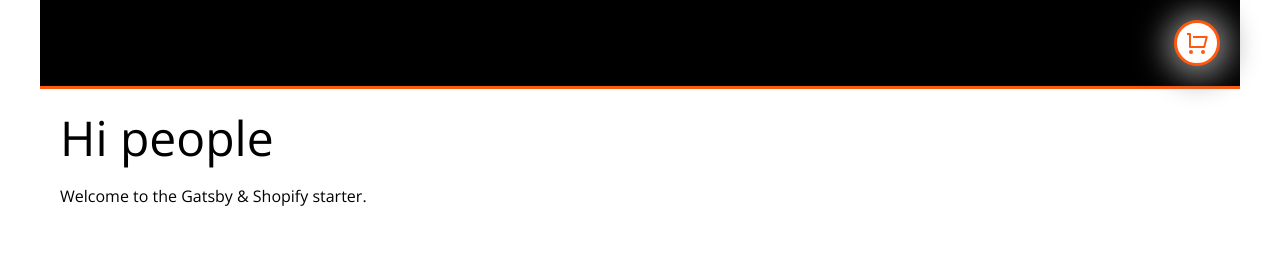
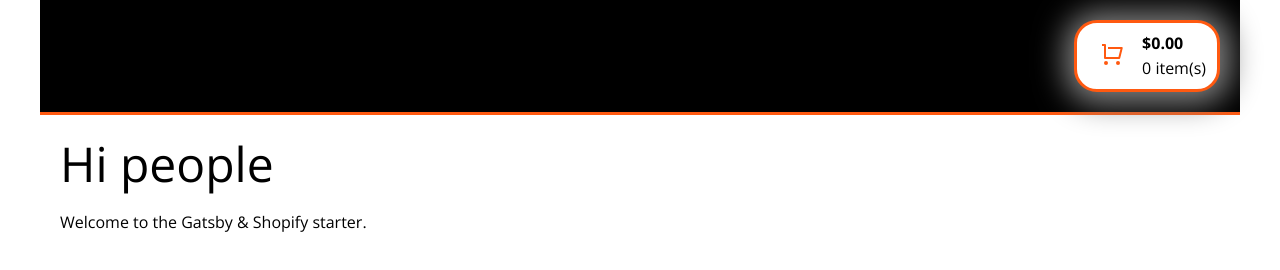
Before and after one commit to carrigan223/gatsby-shopify, a Gatsby site: page / in a window 1280 px wide. Built offline with nearby package versions, Linux system fonts and the light colour scheme; Gatsby itself is replaced by a stand-in of ours; no server answers; what shopify-buy would draw is missing.

Commit message:
added styled link component for cart

```diff
--- a/src/components/Cart/index.js
+++ b/src/components/Cart/index.js
@@ -1,15 +1,29 @@
 import React, { useContext } from 'react';
-import { CartWrapper } from './styles';
+import { CartWrapper, TextContainer, IconContainer } from './styles';
 import { RiShoppingCartLine } from 'react-icons/ri';
 import CartContext from '../../context/CartContext';
 
 const Cart = () => {
   const { checkout } = useContext(CartContext);
-  console.log('Checkout: ', checkout);
+
+  let totalQuantity = 0;
+  if (checkout) {
+    checkout.lineItems.forEach(lineItem => {
+      totalQuantity = totalQuantity + lineItem.quantity;
+    });
+  }
+  console.log('Checkoutquantity: ', totalQuantity);
+
   return (
     <>
       <CartWrapper>
-        <RiShoppingCartLine size="1.5em" color="#FF5910" />
+        <IconContainer>
+          <RiShoppingCartLine size="1.5em" color="#FF5910" />
+        </IconContainer>
+        <TextContainer>
+          <span>${checkout?.totalPrice || '0.00'}</span>
+          <span>{totalQuantity}  item(s)</span>
+        </TextContainer>{' '}
       </CartWrapper>
     </>
   );
--- a/src/components/Cart/styles.js
+++ b/src/components/Cart/styles.js
@@ -1,6 +1,10 @@
 import styled from 'styled-components';
-
-export const CartWrapper = styled.div`
+import { StyledLink } from '../StyledLink/index';
+//we are bringing in a styledLink we created to us then useing to attrs() to give a callback function passing
+// the to property for the link right in the styled component
+export const CartWrapper = styled(StyledLink).attrs(() => ({
+  to: '/cart',
+}))`
   display: flex;
   margin-left: auto;
   align-items: center;
@@ -9,12 +13,30 @@ export const CartWrapper = styled.div`
   padding: 8px;
   border-radius: 23px;
   box-shadow: 1px 2px 30px 10px grey;
+  text-decoration: none;
+  color: black;
 
   :hover {
     box-shadow: 1px 2px 30px 12px #ff5910;
     cursor: pointer;
     border: 3px solid #002d72;
-
-
+    text-decoration: underline 2px #ff5910;
   }
 `;
+
+export const IconContainer = styled.div`
+  padding: 0px 15px;
+`;
+
+export const TextContainer = styled.div`
+  display: flex;
+  flex-direction: column;
+
+  > span {
+    margin: 3px;
+  }
+
+  > span:first-child {
+    font-weight: bold;
+  }
+`;
--- /dev/null
+++ b/src/components/StyledLink/index.js
@@ -0,0 +1,14 @@
+import React from 'react';
+import { Link as GatsbyLink } from 'gatsby';
+import styled from 'styled-components';
+
+const Link = ({ to, className, children }) => {
+  return (
+    <GatsbyLink to={to} className={className}>
+      {children}
+    </GatsbyLink>
+  );
+};
+
+export const StyledLink = styled(Link)``;
+//this component is creating a styled link to our chekout page checkout cart/styles.js to see use
```
